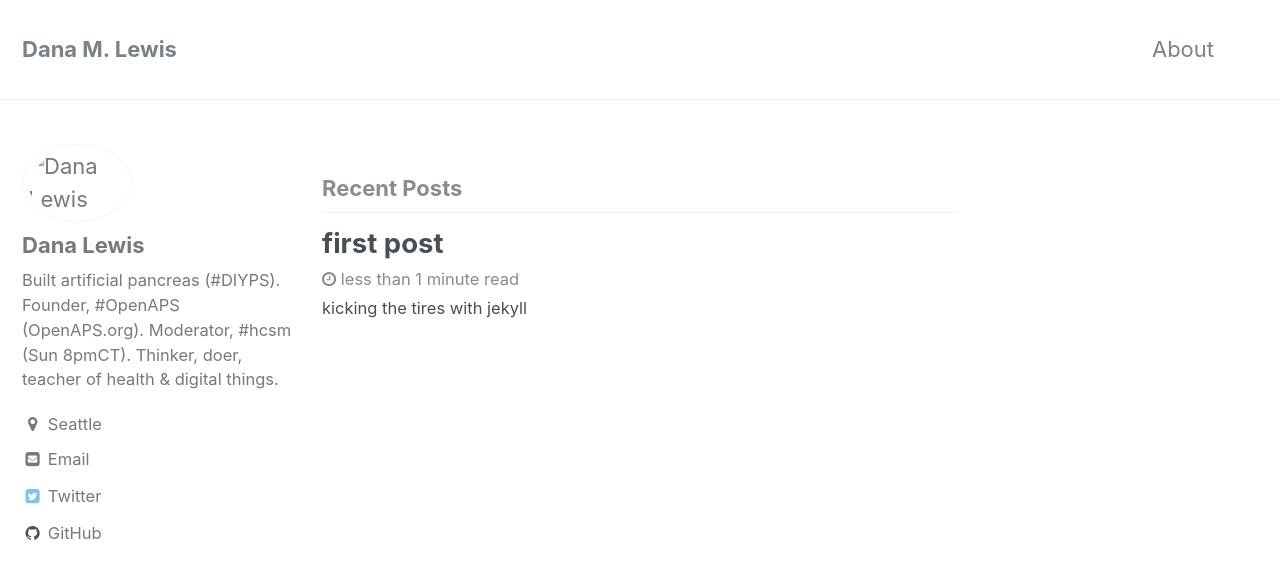
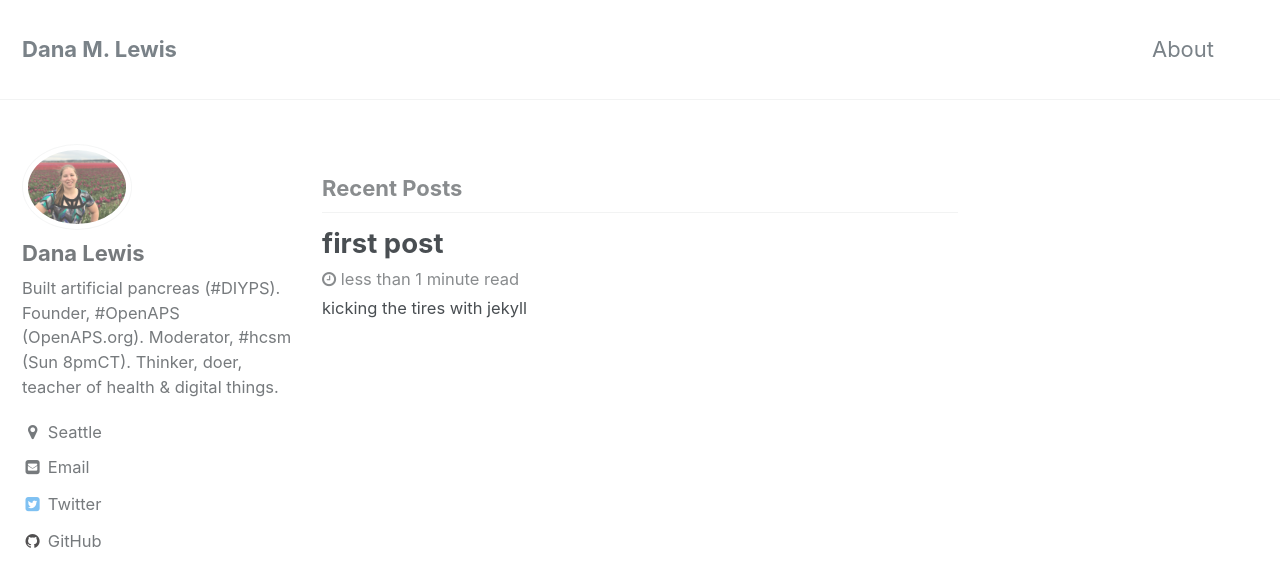
Before and after one commit to danamlewis/research, a Jekyll site: the page built from index.html, in a window 1280 px wide and 900 px high. Shown: the top 587 px of the window. Built offline with Jekyll 4.4.1, drawn with Linux system fonts in a browser that asks for light colours; the list of posts is cut into pages by our own code.

Commit message:
Update _config.yml

```diff
--- a/_config.yml
+++ b/_config.yml
@@ -80,7 +80,7 @@
 # Site Author
 author:
   name             : "Dana Lewis"
-  avatar           : /_data/Dana_Lewis_tulips.JPG # path of avatar image, e.g. "/assets/images/bio-photo.jpg"
+  avatar           : /assets/Dana_Lewis_tulips.JPG # path of avatar image, e.g. "/assets/images/bio-photo.jpg"
   bio              : "Built artificial pancreas (#DIYPS). Founder, #OpenAPS (OpenAPS.org). Moderator, #hcsm (Sun 8pmCT). Thinker, doer, teacher of health & digital things."
   location         : "Seattle"
   email            : dana@OpenAPS.org
```
